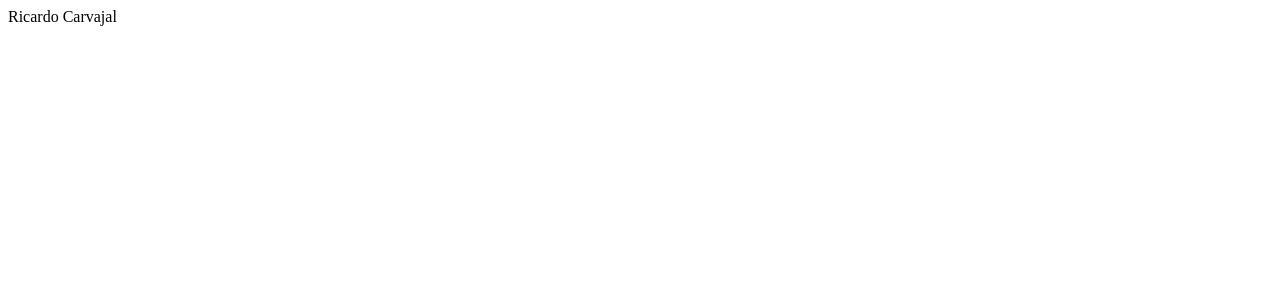
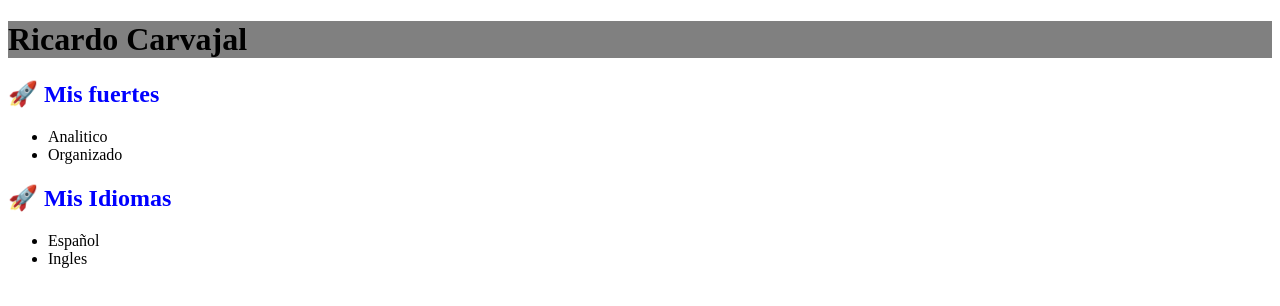
Before and after one commit to RicardoCarvajal/ricardocarvajal.github.io, a plain HTML site: page index.html in a window 1280 px wide. Drawn offline with Linux system fonts and the light colour scheme.

Commit message:
Practicando un poco de html y css

```diff
--- a/index.html
+++ b/index.html
@@ -1 +1,37 @@
-Ricardo Carvajal
+<!DOCTYPE html>
+<html lang="en">
+
+<head>
+    <meta charset="UTF-8">
+    <meta http-equiv="X-UA-Compatible" content="IE=edge">
+    <meta name="viewport" content="width=device-width, initial-scale=1.0">
+    <link rel="stylesheet" href="style.css">
+    <title>RicardoCarvajal</title>
+
+</head>
+
+<body>
+    <header>
+        <h1 class="name_main">Ricardo Carvajal</h1>
+        <nav> </nav>
+    </header>
+    <div>
+        <section>
+            <h2>Mis fuertes</h2>
+            <ul>
+                <li>Analitico</li>
+                <li>Organizado</li>
+            </ul>
+        </section>
+        <section>
+            <h2>Mis Idiomas</h2>
+            <ul>
+                <li>Español</li>
+                <li>Ingles</li>
+            </ul>
+        </section>
+    </div>
+    <footer></footer>
+</body>
+
+</html>
--- /dev/null
+++ b/style.css
@@ -0,0 +1,19 @@
+section{
+    color: blue;
+}
+
+.name_main{
+    background: gray;
+}
+
+.name_main:hover{
+    background: goldenrod;
+}
+
+h2::before{
+    content: "🚀 ";
+}
+
+div li{
+    color: black;
+}
```
